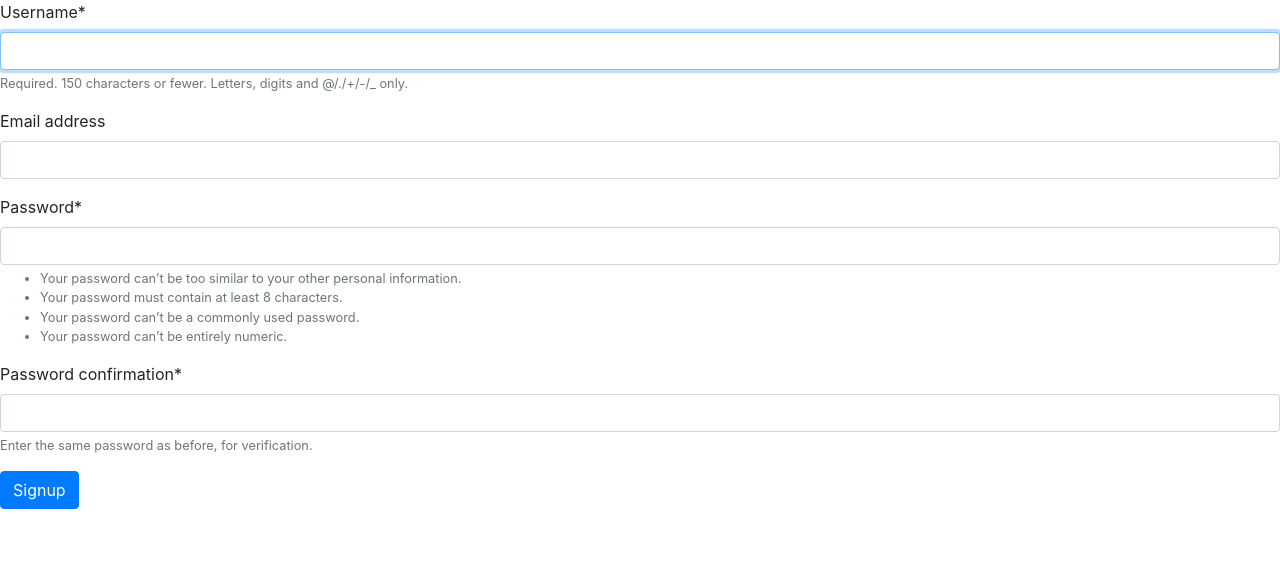
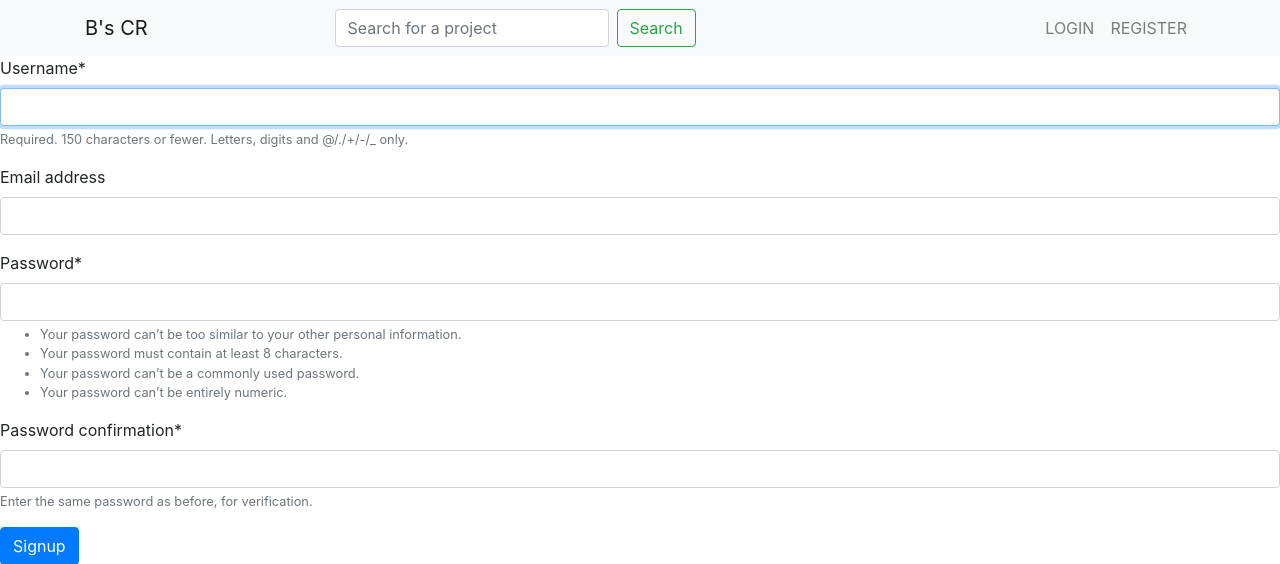
Before and after one commit to Bella-Amandine/car-rental-project, a Django app: page /signup/ in a window 1280 px wide. Shown: the top 564 px of the page. Run offline with Django 3.2, Linux system fonts and the light colour scheme; some libraries are stand-ins or nearby versions.

Commit message:
Add navbar

```diff
--- a/carapp/templates/base.html
+++ b/carapp/templates/base.html
@@ -12,7 +12,7 @@
     <title>B's Car Rental</title>
 </head>
 <body>
-
+    {% include 'navbar.html' %}
     {% block content %}
 
     {% endblock %}
--- /dev/null
+++ b/carapp/templates/navbar.html
@@ -0,0 +1,45 @@
+<!DOCTYPE html>
+<html lang="en">
+<head>
+    <meta charset="UTF-8">
+    <meta name="viewport" content="width=device-width, initial-scale=1.0">
+    <title>Document</title>
+</head>
+<body>
+    <nav class="navbar navbar-expand-sm navbar-light bg-light">
+        <div class="container">
+            <a href="#" class="navbar-brand text-center">B's CR</a>
+            <button class="navbar-toggler" type="button" data-toggle="collapse" data-target="#myNav">
+                <span class="navbar-toggler-icon"></span>
+            </button>
+
+            <div class="collapse navbar-collapse" id="myNav">
+
+                <form action="" class="form-inline m-auto">
+                    <input type="search" placeholder="Search for a project" class="form-control mr-sm-2" aria-label="Search">
+                    <button class="btn btn-outline-success my-2 my-sm-0" type="submit">Search</button>
+                </form>
+
+                <ul class="navbar-nav ml-auto">
+
+                    {% if user.is_authenticated %}
+                    <li class="nav-item">
+                        <a href="#" class="nav-link">Profile</a>
+                    </li>
+                    <li class="nav-item">
+                        <a href="{% url 'logout' %}" class="nav-link">Logout</a>
+                    </li>
+                    {% else %}
+                    <li class="nav-item">
+                        <a href="{% url 'login' %}" class="nav-link">LOGIN</a>
+                    </li>
+                    <li class="nav-item">
+                        <a href="{% url 'register' %}" class="nav-link">REGISTER</a>
+                    </li>
+                    {% endif %}
+                </ul>
+            </div>
+        </div>
+    </nav>
+</body>
+</html>
```
